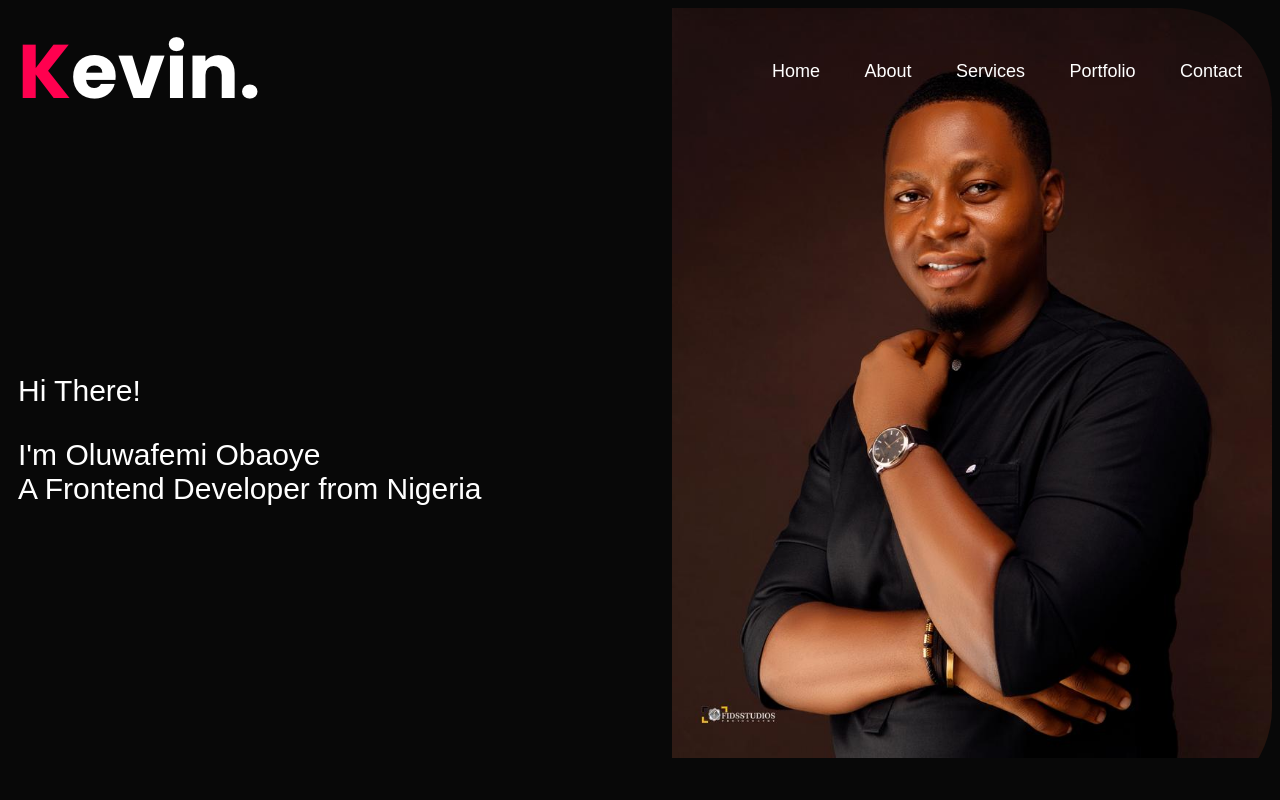
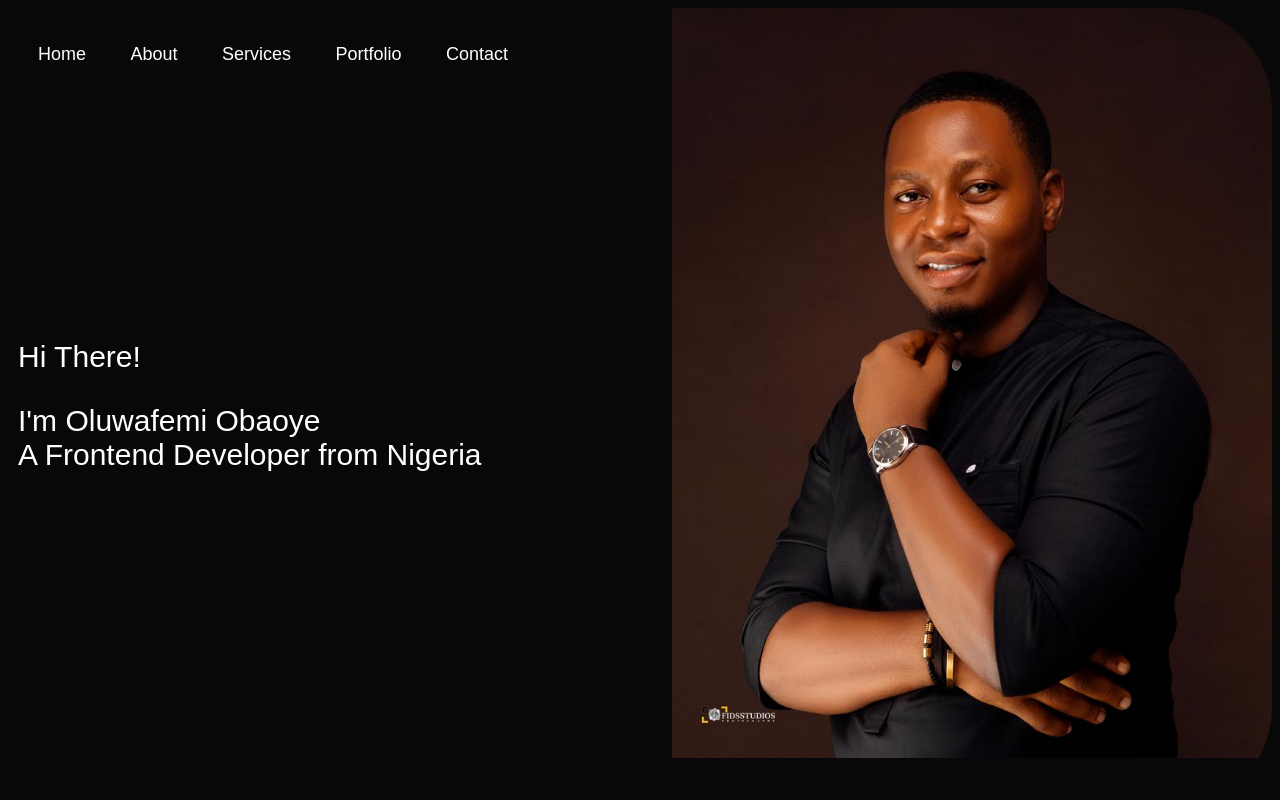
Before and after one commit to obaoyeoluwafemi/MyPortfolio, a plain HTML site: page index.html in a window 1280 px wide. Shown: the top 800 px of the page. Drawn offline with Linux system fonts and the light colour scheme.

Commit message:
initial commit

```diff
--- a/index.html
+++ b/index.html
@@ -14,7 +14,7 @@
     <div id="header">
         <div class="container">
             <nav>
-                <img src="images/logo.png" alt="logo">
+                <!-- <img src="images/logo.png" alt="logo"> -->
                 <ul id="sidemenu">
                     <li><a href="#header">Home</a></li>
                     <li><a href="#about">About</a></li>
```
